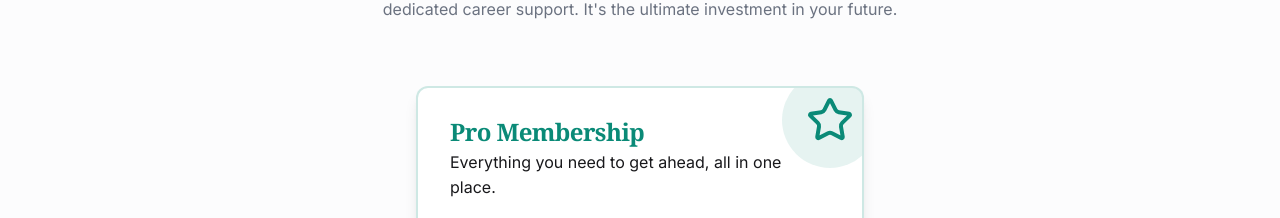
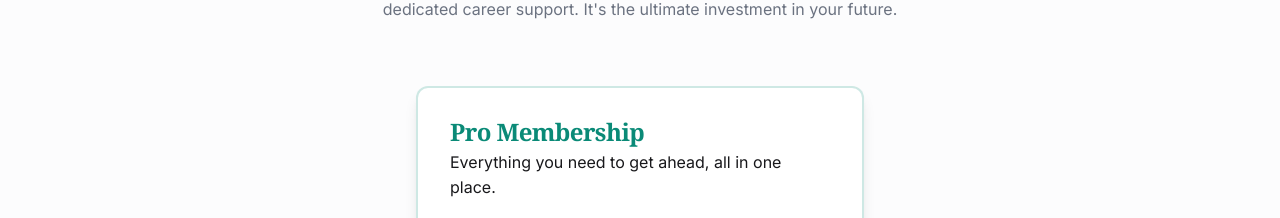
Before and after one commit to kautkarg/spruce-nep, a Next.js app: page /membership in a window 1280 px wide. Shown: the part 337-555 px from the top of the page. Built offline with nearby package versions, Linux system fonts and the light colour scheme; no server answers.

Commit message:
remove this icon (_for element path_)

```diff
--- a/src/app/membership/page.tsx
+++ b/src/app/membership/page.tsx
@@ -32,11 +32,6 @@ export default function MembershipPage() {
 
                     <div className="max-w-md mx-auto">
                         <Card className="shadow-lg border-2 border-primary/20 relative overflow-hidden">
-                             <div className="absolute top-0 right-0 -m-4">
-                                <div className="h-24 w-24 rounded-full bg-primary/10 flex items-center justify-center">
-                                    <Star className="h-12 w-12 text-primary" />
-                                </div>
-                            </div>
                             <CardHeader className="p-8">
                                 <CardTitle className="text-primary font-serif">
                                     Pro Membership
```
